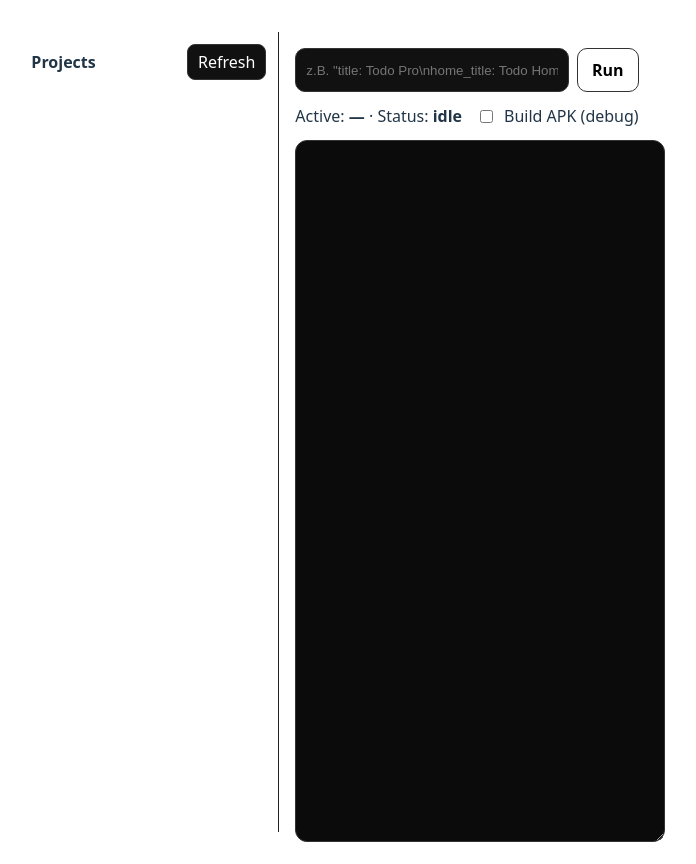
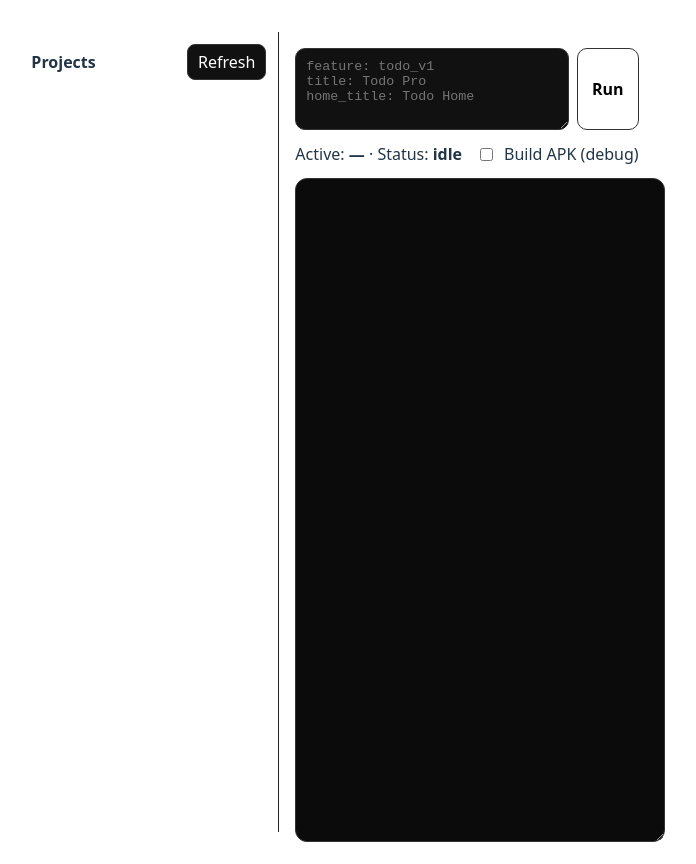
Before and after one commit to MartinWiederhold/Appbuilder, a React (Vite) app in the folder apps/desktop/: page / in a window 1280 px wide. Shown: the whole page, without its empty margins (303-999 px from the left). Built offline with nearby package versions, Linux system fonts and the light colour scheme.

Commit message:
Fix desktop prompt: use textarea to preserve newlines

```diff
--- a/apps/desktop/src/App.tsx
+++ b/apps/desktop/src/App.tsx
@@ -80,8 +80,9 @@ export default function App() {
     if (!project || status === "running") return;
     setLogs([]);
     setStatus("running");
+    console.log("PROMPT_RAW:", JSON.stringify(prompt));
     await invoke("run_agent_stream", { project, prompt, buildApk });
-  }
+}
 
   const active = projects.find((p) => p.name === project);
 
@@ -128,11 +129,12 @@ export default function App() {
 
       <div style={{ padding: 16, display: "grid", gridTemplateRows: "auto auto 1fr", gap: 12 }}>
         <div style={{ display: "grid", gridTemplateColumns: "1fr auto", gap: 8 }}>
-          <input
+          <textarea
             value={prompt}
-            onChange={(e) => setPrompt(e.target.value)}
-            placeholder='z.B. "title: Todo Pro\nhome_title: Todo Home\nappbar_title: Todo Home"'
-            style={{ padding: 10, borderRadius: 10, border: "1px solid #333", background: "#111", color: "#fff" }}
+            onChange={(e) => setPrompt((e.target as HTMLTextAreaElement).value)}
+            placeholder={'feature: todo_v1\ntitle: Todo Pro\nhome_title: Todo Home'}
+            rows={4}
+            style={{ padding: 10, borderRadius: 10, border: "1px solid #333", background: "#111", color: "#fff", resize: "vertical" }}
           />
           <button
             onClick={onRun}
```
